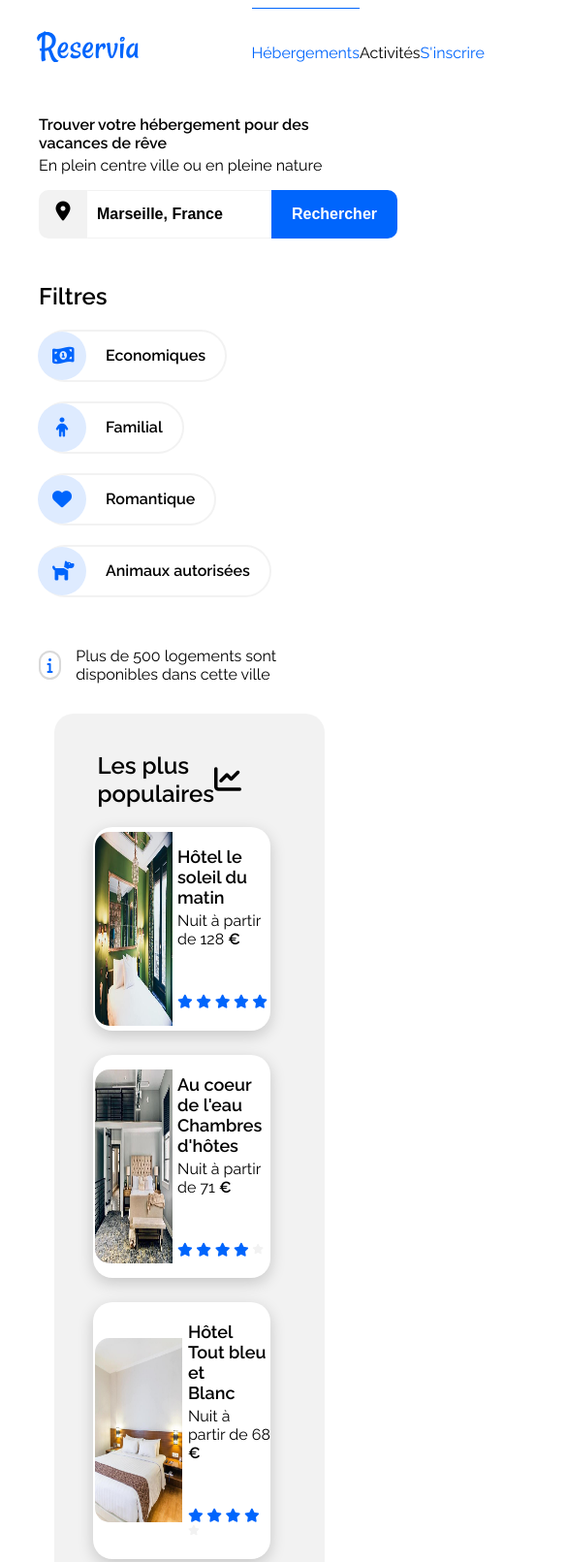
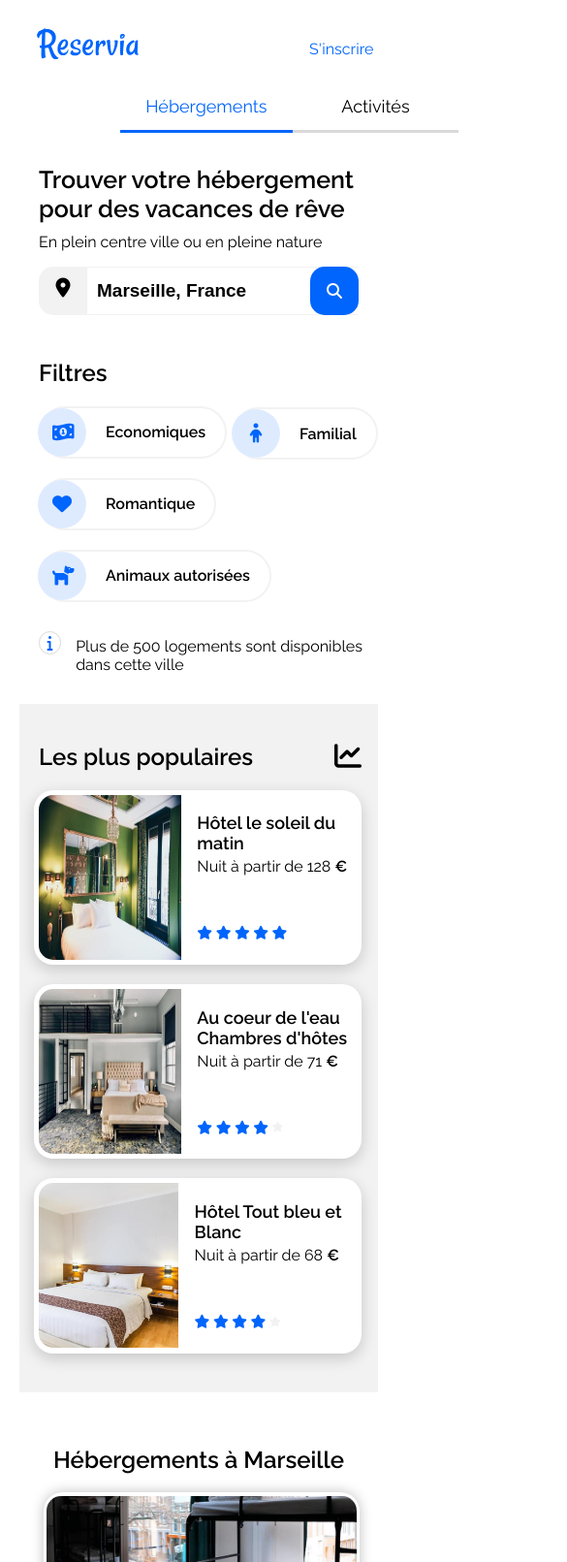
Before and after one commit to Youssraabh/Reservia, a plain HTML site: page index.html in a window 390 px wide. Shown: the top 1611 px of the page at 97% size, 585 px wide, since content can reach past the window. Drawn offline with Linux system fonts and the light colour scheme.

Commit message:
premiere version mobile réaliser

```diff
--- a/index.html
+++ b/index.html
@@ -19,15 +19,15 @@
             <div class="flexBetween">
                 <div class="marglogo"><img src="images/logo/Reservia.svg" alt="le logo Reservia" width="120px" height="50px"/></div>
                 <div class="flexAround sizeLiens">
-                    <div class="flexCentre sizeLien bordureNav"><a class="colorLiens13 decorationNone"href=#hebergements>Hébergements</a></div>
-                    <div class="flexCentre sizeLien bordureNav23"><a class="colorLien2 decorationNone" href=#activités>Activités</a></div>
-                    <div class="flexCentre sizeLien bordureNav23"><a class="colorLiens13 decorationNone" href=#>S'inscrire</a></div>
+                    <div class="flexCentre sizeLienMob sizeLien1 bordureNav"><a class="colorLiens13 decorationNone"href=#hebergements>Hébergements</a></div>
+                    <div class="flexCentre sizeLienMob sizeLien2 bordureNav23"><a class="colorLien2 decorationNone" href=#activités>Activités</a></div>
+                    <div class="flexCentre sizeLien3 bordureNav23"><a class="colorLiens13 decorationNone" href=#>S'inscrire</a></div>
 
                 </div>
             </div>
         </nav>
 
-        <h1 class="textBold">Trouver votre hébergement pour des vacances de rêve</h1>
+        <h1 class="textBold Title1mobile">Trouver votre hébergement pour des vacances de rêve</h1>
         <p>En plein centre ville ou en pleine nature</p>
     </header>
 
@@ -36,7 +36,7 @@
         <div class="bordureSearch">
             <div class="iconMap"><i class="fas fa-map-marker-alt"></i></div>
             <div><input class="recherche" type="search" name="q" value="Marseille, France"></div>
-            <button class="buttonSearch bordureNone"> Rechercher</button>
+            <button class="buttonSearch bordureNone"> <span>Rechercher</span> <i class="fas fa-search"></i></button>
         </div>
         <div class="filter">
             <div class="titleFilter"><h2>Filtres</h2></div>
@@ -46,7 +46,7 @@
                     <span class="TextFilter flexCentre">Economiques</span>
                 </div>
             </div>
-            <div class="IconTextFilter">
+            <div class="IconTextFilter filterFamilialMobile">
                 <div class="flexBetween">
                     <i class="fas fa-child IconFilter flexCentre"></i>
                     <span class="TextFilter flexCentre">Familial</span>
@@ -79,7 +79,7 @@
         <div class="sizeLodging backGray blockLodging">
             <h2>Hébergements à Marseille</h2>
             <div>
-                <div class=" flexBetween">
+                <div class=" flexBetween block1Mobile">
                     <div class="cubeLodging ">
                         <div class="imgLodging1"></div>
                         <div class="cubeLodgingDetails">
--- a/style.css
+++ b/style.css
@@ -88,7 +88,7 @@ header p {
 }
 
 .bordureNav23 {
-    border-top: 1px solid transparent;
+    border-top: none; /* a retireer */
 }
 
 .marglogo {
@@ -96,7 +96,16 @@ header p {
     margin-left: -9px;
 }
 
-.sizeLien {
+.sizeLien1 {
+    width: 130px;
+    height: 90px;
+}
+
+.sizeLien2 {
+    width: 130px;
+    height: 90px;
+}
+.sizeLien3 {
     width: 130px;
     height: 90px;
 }
@@ -155,7 +164,9 @@ header p {
     margin: 0 -50px;
 }
 
-
+.bordureSearch .buttonSearch .fa-search {
+    display: none;
+}
 /* Filtres*/
 
 .titleFilter {
@@ -292,7 +303,6 @@ header p {
     width: 100%;
     height: 120px;
     border-radius: 15px 15px 0 0;
-
 }
 
 .imgLodging6 {
@@ -638,11 +648,209 @@ footer {
         margin-right: -20px;
         margin-top: 50px;
         margin-left: -20px;
-        background: none ;
     }
 
     .imgPopular3 {
         height: 190px;
     }
 
+    .StarLodging {
+        margin-top: 2px;
+    }
 }
+
+@media screen and (max-width: 768px) {
+    html,body {
+
+        margin-right: 0;
+    }
+
+    header {
+        margin-top: 20px;
+        width: auto;
+    }
+
+    .sizeNav {
+        height: 150px;
+    }
+
+    .sizeLienMob {
+        order: 1;
+        position:relative;
+        border-top:none;
+        bottom: -60px;
+        left: -150px;
+        display: flex;
+        flex-basis: 100%;
+        font-size: 18px;
+        padding: 0 50px;
+        border-bottom: 3px solid #d9d9d9;
+    }
+
+    .sizeLien1 {
+        height: 50px;
+        width: 50%;
+        border-bottom: 3px solid #0065fc;
+    }
+
+    .sizeLien2 {
+        height: 50px;
+        width: 50%;
+    }
+    .sizeLien3 {
+        flex-direction: row;
+        margin-left: 0;
+        position: absolute;
+        width: 100%;
+    }
+
+    .Title1mobile {
+        font-size: 25px;
+        margin-top: 0;
+        margin-bottom: 10px;
+
+    }
+
+    .iconMap {
+        border-radius: 15px 0 0 15px;
+    }
+
+    .buttonSearch {
+        width: 50px;
+        border-radius: 15px;
+    }
+    .buttonSearch span {
+        display: none;
+    }
+    .bordureSearch .buttonSearch .fa-search {
+        visibility: visible;
+        display: block;
+    }
+
+    .recherche {
+        width: 280px;
+        border-right: transparent;
+        font-size: 19px;
+    }
+
+    .filter {
+        margin-bottom: 0;
+    }
+
+    .filter .filterFamilialMobile {
+        position: absolute;
+    }
+
+    .filterFamilialMobile {
+        margin-left:200px;
+        margin-top: 70px;;
+    }
+
+    .InfoIcon {
+        height: auto;
+        border: 1px solid #d9d9d9;
+        margin-bottom:  25px;
+    }
+
+    .blockPopular {
+        width: initial;
+        margin-left: -20px;
+        padding: 20px 10px 20px 15px;
+    }
+
+    .sizePopular {
+        border-radius: 0;
+    }
+
+    .spaceTitle {
+        margin-right: 7px;
+    }
+
+    .hotelPopular {
+        width: 98%;
+        height: auto;
+        padding: 1.5% 0 1.5% 1.5%;
+        margin: 0 13px 20px 0;
+    }
+    .imgPopular3 {
+        height: 170px;
+    }
+
+    .imgPopular {
+        height: 170px;
+    }
+
+    .PrixPopular {
+        margin-bottom: 32px;
+    }
+    .cubePopularDetails {
+        padding-left: 5%;
+    }
+
+    .blockLodging {
+        margin-top: 20px;
+        height: auto;
+        background: none;
+    }
+    .block1Mobile {
+        display: flex;
+        flex-wrap: wrap;
+    }
+
+    .block2 {
+        display: flex;
+        flex-wrap: wrap;
+        margin-top: 0px;
+    }
+
+    .cubeLodging {
+        width: 100%;
+        height: 180px;
+        margin-left: -10px;
+        margin-bottom: 10px;
+    }
+
+    .cubeLodgingDetails {
+        min-height: auto;
+    }
+
+    .sousTitle {
+        padding-top: 0;
+    }
+
+    .afficherPlus {
+        margin-left: -15px;
+    }
+
+    .BlocActivities{
+        flex-direction: column;
+        margin-left:-10px;
+    }
+
+    .cubeActivities {
+        height: 250px;
+        width: 100%;
+        margin: 12px 0;
+    }
+    .cubeActivities2356 {
+        margin: 12px 0;
+    }
+    .BlocActivities2356 {
+        height: auto;
+        width: 100%;
+    }
+
+    .blockFooter {
+        display: flex;
+        flex-direction: column;
+    }
+
+    .blockLodgingFooter {
+        margin-left: 40px;
+    }
+
+    .blockAssistanceFooter {
+        margin-left: 40px;
+        margin-right: 0;
+    }
+}
```
